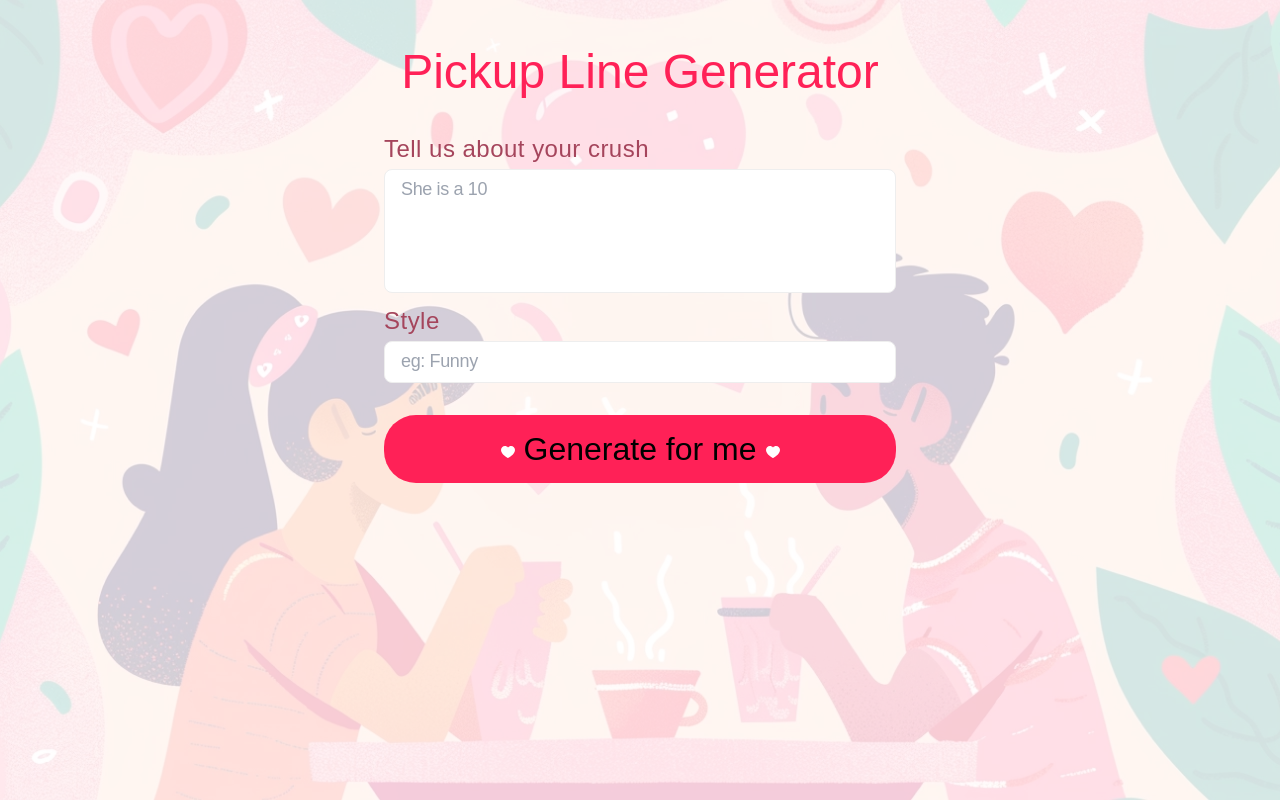
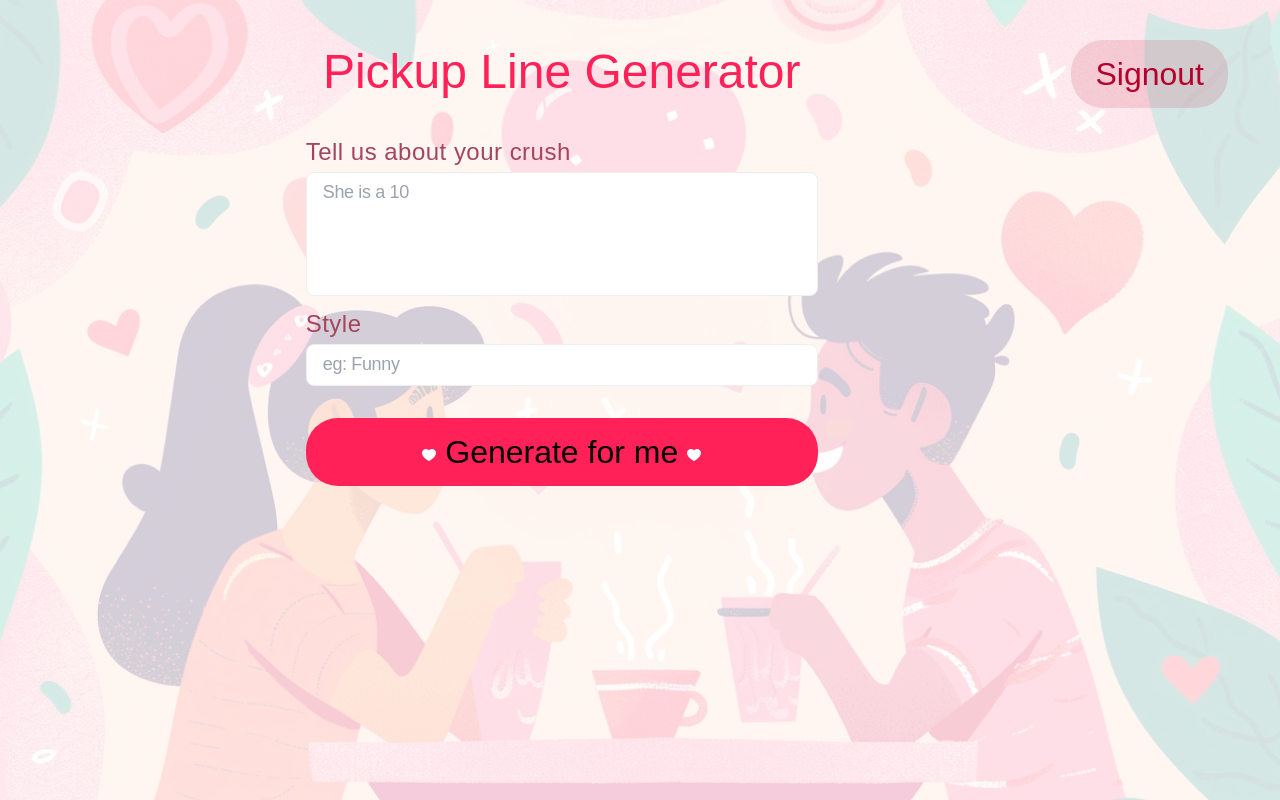
Before and after one commit to bhaveshxrawat/rizz-em, a Next.js app: page /create in a window 1280 px wide. Built offline with nearby package versions, Linux system fonts and the light colour scheme; a web font is replaced by a local one.

Commit message:
added:toast message

```diff
--- a/src/app/create/Form/Form.tsx
+++ b/src/app/create/Form/Form.tsx
@@ -3,7 +3,13 @@ import { FormEvent, useState } from "react";
 import Label from "./Label";
 import pickupLinePromptG from "@/utils/gemini/prompt";
 
-export default function Form() {
+export default function Form({
+    cn,
+    setErrorOccurred,
+}: {
+    cn: string;
+    setErrorOccurred: any;
+}) {
     const [detailsInput, setDetailsInput] = useState("");
     const [styleInput, setStyleInput] = useState("");
     const [isGenerating, setIsGenerating] = useState(false);
@@ -19,13 +25,16 @@ export default function Form() {
             const result = await pickupLinePromptG(detailsInput, styleInput);
             setGeneratedContent(result);
         } catch (err) {
-            console.log(err);
+            setErrorOccurred(true);
         } finally {
             setIsGenerating(false);
+            setTimeout(() => {
+                setErrorOccurred(false);
+            }, 1500);
         }
     }
     return (
-        <form onSubmit={handleSubmit} className="mt-8">
+        <form onSubmit={handleSubmit} className={`${cn} mt-8`}>
             <div className="flex flex-col">
                 <Label
                     forAtt="Crush Details"
--- a/src/app/create/page.tsx
+++ b/src/app/create/page.tsx
@@ -1,14 +1,23 @@
+"use client";
+import { useState } from "react";
 import Form from "./Form/Form";
+import SignOutBtn from "./ui/SignoutBtn";
+import ErrorToast from "./ui/ErrorToast";
 
 export default function Create() {
+    const [errorOccurred, setErrorOccurred] = useState<boolean>(false);
     return (
-        <section className="py-10 px-[3.25rem] relative z-1">
-            <div className="max-w-[512px] mx-auto">
-                <h1 className="text-b-pink text-5xl leading-[1.35] text-center">
-                    Pickup Line Generator
-                </h1>
-                <Form />
-            </div>
-        </section>
+        <>
+            <section className="py-10 md:py-8 px-[3.25rem] md:px-6 relative z-1">
+                <div className="grid grid-cols-[auto,minmax(280px,_512px),_auto] justify-between">
+                    <h1 className="text-b-pink text-5xl leading-[1.35] text-center col-[2/3]">
+                        Pickup Line Generator
+                    </h1>
+                    <Form cn="col-[2/3]" setErrorOccurred={setErrorOccurred} />
+                    <SignOutBtn cn="col-[3/4] row-[1/2] md:row-[3/4] md:col-[2/3] md:justify-center md:mt-5" />
+                </div>
+            </section>
+            {errorOccurred && <ErrorToast />}
+        </>
     );
 }
--- /dev/null
+++ b/src/app/create/ui/ErrorToast.tsx
@@ -0,0 +1,7 @@
+export default function ErrorToast() {
+    return (
+        <div className="font-[system-ui] bg-red-500 text-white text-center py-2 px-4 rounded-lg">
+            Uh-oh! AI is not doing its thing. Try again?
+        </div>
+    );
+}
--- /dev/null
+++ b/src/app/create/ui/SignoutBtn.tsx
@@ -0,0 +1,9 @@
+export default function SignOutBtn({ cn }: { cn: string }) {
+    return (
+        <button
+            className={`${cn} bg-[rgba(181,_0,_44,_0.13)] text-[#B5002C] flex items-center text-[2rem] md:text-2xl px-6 py-[0.625rem] rounded-[2rem]`}
+        >
+            Signout
+        </button>
+    );
+}
--- a/src/utils/gemini/prompt.ts
+++ b/src/utils/gemini/prompt.ts
@@ -20,6 +20,6 @@ export default async function pickupLinePromptG(
         const text = response.text();
         return text;
     } catch (err) {
-        console.log(err);
+        throw new Error(`An error occurred: ${err!}`);
     }
 }
```
